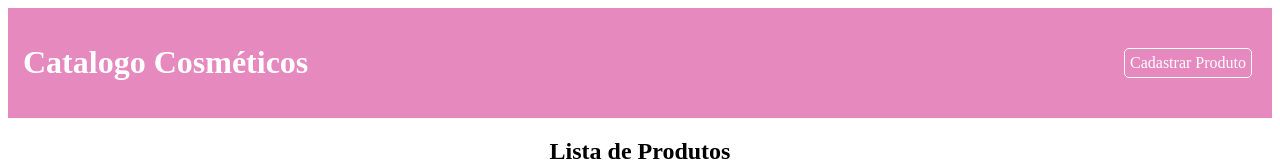
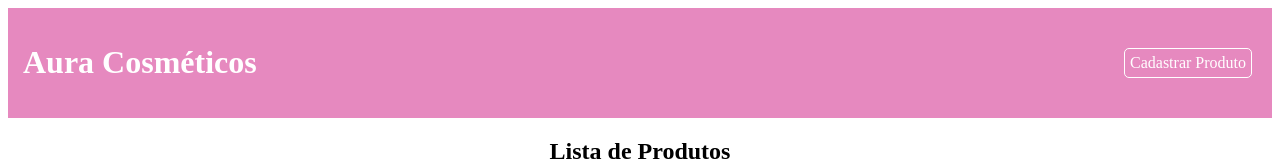
Before and after one commit to 07174293182/CatalogoCosmeticos-front-end, a React (Vite) app: page / in a window 1280 px wide. Shown: the top 161 px of the page. Built offline with nearby package versions, Linux system fonts and the light colour scheme; no server answers.

Commit message:
Update Header.tsx

```diff
--- a/src/componentes/header/Header.tsx
+++ b/src/componentes/header/Header.tsx
@@ -3,7 +3,7 @@
 function Header(){
     return(
         <header>
-            <Link to="/"><h1>Catalogo Cosméticos</h1></Link>
+            <Link to="/"><h1>Aura Cosméticos</h1></Link>
             <nav>
                 <ul>
                     <li>
```
